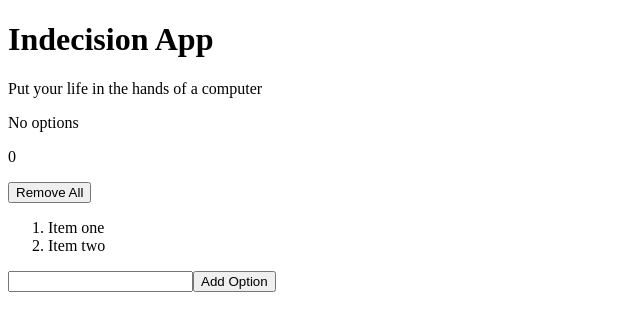
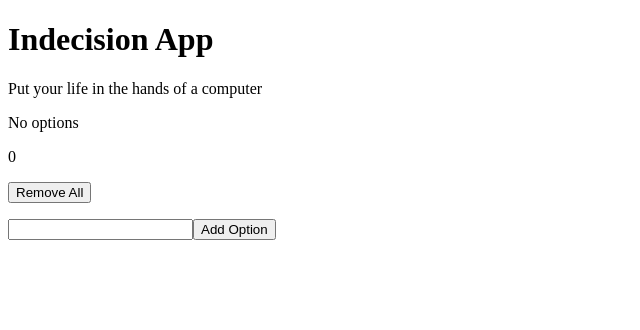
Before and after one commit to ajfleming1/indecision-app, a React app: page / in a window 1280 px wide. Shown: the top 330 px of the page, without its empty margins (0-640 px from the left). Built offline with nearby package versions, Linux system fonts and the light colour scheme; the HTML template or start-up script is replaced by a standard one.

Commit message:
Chapter 3.14.

```diff
--- a/src/index.tsx
+++ b/src/index.tsx
@@ -11,7 +11,7 @@ const app = {
 const onFormSubmit = (e: any) => {
     e.preventDefault();
     const option = e.target.elements.option.value;
-    if(option) {
+    if (option) {
         app.options.push(option);
         e.target.elements.option.value = "";
         renderApp();
@@ -32,11 +32,12 @@ const renderApp = () => {
             <p>{app.options.length}</p>
             <button onClick={removeAllOptions}>Remove All</button>
             <ol>
-                <li>Item one</li>
-                <li>Item two</li>
+                {
+                    app.options.map(_ => <li key={_}>{_}</li>)
+                }
             </ol>
             <form onSubmit={onFormSubmit}>
-                <input type="text" name="option"/>
+                <input type="text" name="option" />
                 <button>Add Option</button>
             </form>
         </div>
--- a/webpack.config.js
+++ b/webpack.config.js
@@ -35,10 +35,10 @@ module.exports = {
     // assume a corresponding global variable exists and use that instead.
     // This is important because it allows us to avoid bundling all of our
     // dependencies, which allows browsers to cache those libraries between builds.
-    /*externals: {
+    externals: {
         "react": "React",
         "react-dom": "ReactDOM"
-    },*/
+    },
 
     devServer: {
         contentBase: './dist',
```
